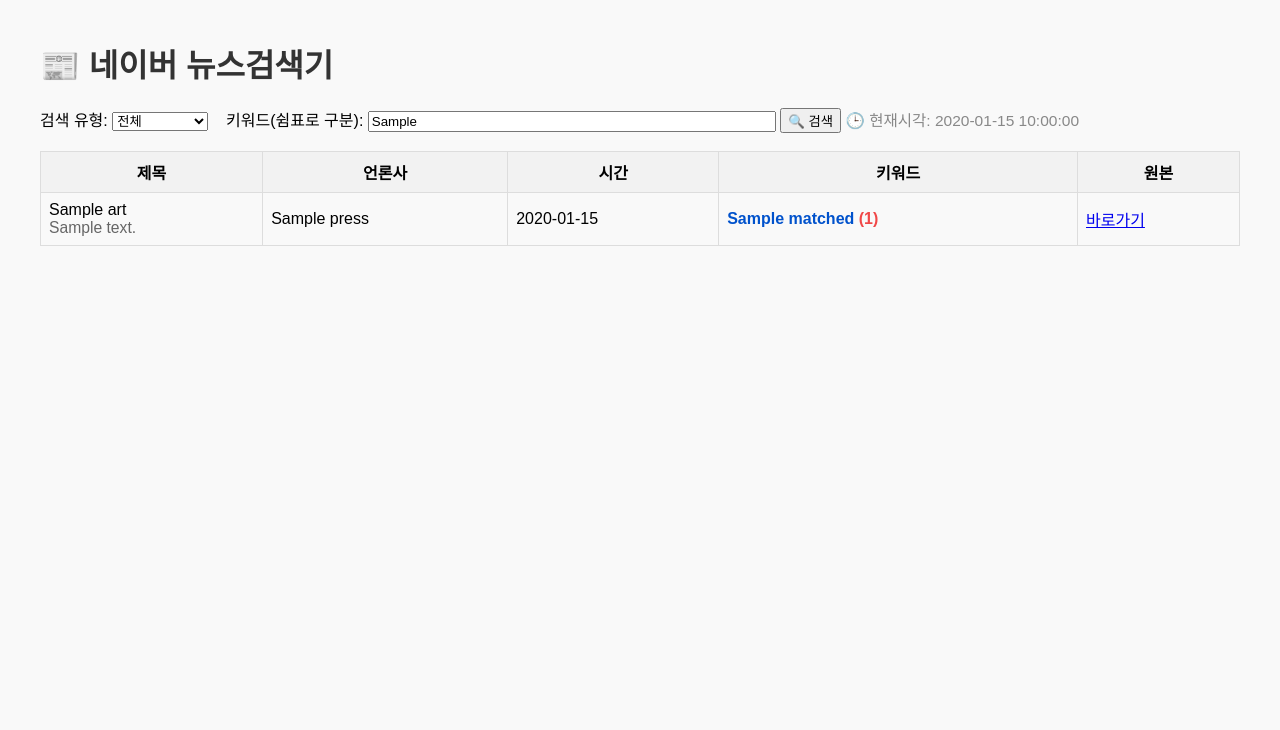
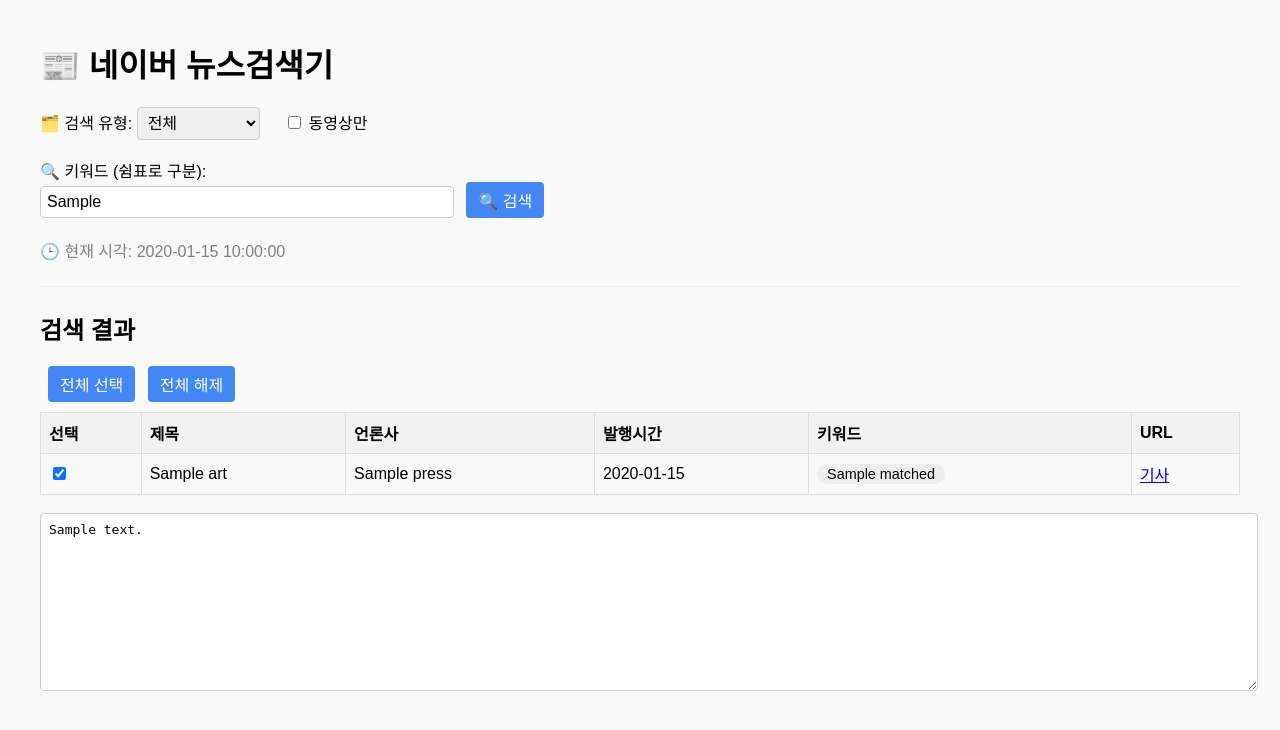
Before and after one commit to jecktya/naver-news-shortener, a FastAPI app: template templates/index.html in a window 1280 px wide. Shown: the top 730 px of the page. Run offline with FastAPI, Linux system fonts and the light colour scheme; the template is opened without the code that fills it: most values are stand-ins (such as "Sample title", 1, 10 or a date in 2020).

Commit message:
Update index.html

```diff
--- a/templates/index.html
+++ b/templates/index.html
@@ -4,74 +4,100 @@
     <meta charset="UTF-8">
     <title>📰 네이버 뉴스검색기</title>
     <style>
-        body { font-family: 'Malgun Gothic', sans-serif; background: #f9f9f9; margin: 40px; }
-        h1 { color: #333; }
-        .msg { color: #555; margin-bottom: 12px; font-size: 1.06em; }
-        .now { color: #888; font-size: 0.97em; }
-        table { width: 100%; border-collapse: collapse; margin-top: 18px; }
-        th, td { border: 1px solid #ddd; padding: 8px; font-size: 1em; }
-        th { background: #f2f2f2; }
-        .matched-key { color: #0052cc; font-weight: bold; }
-        .matched-count { color: #f04848; font-weight: bold; }
-        .press-major { color: #1a8917; font-weight: bold; }
-        .desc { color: #666; font-size: 0.98em; }
+        body { font-family:'Malgun Gothic',sans-serif; background:#f9f9f9; margin:40px; }
+        form { margin-bottom:20px; }
+        label, select, input[type=text], button { font-size:1em; }
+        select, input[type=text] { padding:6px; border:1px solid #ccc; border-radius:4px; }
+        button { padding:6px 12px; margin-left:8px; background:#4287f5; color:#fff; border:none; border-radius:4px; cursor:pointer; }
+        button:hover { opacity:0.9; }
+        table { width:100%; border-collapse:collapse; margin-top:10px; }
+        th, td { border:1px solid #ddd; padding:8px; text-align:left; }
+        th { background:#f2f2f2; }
+        textarea { width:100%; height:160px; font-size:1em; padding:8px; border:1px solid #ccc; border-radius:4px; }
+        hr { margin:24px 0; border:none; border-top:1px solid #eee; }
+        .badge { display:inline-block; background:#eee; border-radius:14px; padding:2px 10px; font-size:0.9em; margin-right:4px;}
     </style>
+    <script>
+    function selectAll(on) {
+        let checkboxes = document.querySelectorAll('input[name="selbox"]');
+        checkboxes.forEach(cb => cb.checked = on);
+        makeTextarea();
+    }
+    function makeTextarea() {
+        let rows = document.querySelectorAll('.row');
+        let arr = [];
+        rows.forEach(r => {
+            if (r.querySelector('input[name="selbox"]').checked) {
+                arr.push(r.dataset.copy);
+            }
+        });
+        document.getElementById('copyarea').value = arr.join('\n\n');
+    }
+    </script>
 </head>
 <body>
     <h1>📰 네이버 뉴스검색기</h1>
     <form method="post" action="/">
-        <label>검색 유형:</label>
+        <label>🗂️ 검색 유형:</label>
         <select name="search_mode">
             <option value="전체" {% if search_mode == '전체' %}selected{% endif %}>전체</option>
             <option value="주요언론사만" {% if search_mode == '주요언론사만' %}selected{% endif %}>주요언론사만</option>
             <option value="동영상만" {% if search_mode == '동영상만' %}selected{% endif %}>동영상만</option>
         </select>
-        &nbsp;&nbsp;
-        <label>키워드(쉼표로 구분):</label>
-        <input type="text" name="keywords" style="width:400px;" value="{{ keyword_input or '' }}" placeholder="육군, 국방, 외교, ...">
+        <label style="margin-left:20px;">
+            <input type="checkbox" name="video_only" value="on" {% if video_only %}checked{% endif %}> 동영상만
+        </label>
+        <br><br>
+        <label>🔍 키워드 (쉼표로 구분):</label><br>
+        <input type="text" name="keywords" style="width:400px;" value="{{ keyword_input or '' }}" placeholder="예) 육군, 국방, 외교...">
         <button type="submit">🔍 검색</button>
-        <span class="now">🕒 현재시각: {{ now }}</span>
     </form>
 
-    {% if msg %}
-        <div class="msg">{{ msg }}</div>
-    {% endif %}
+    <span style="color:gray;">🕒 현재 시각: {{ now }}</span>
+    {% if msg %}<hr><b>{{ msg }}</b>{% endif %}
 
     {% if final_articles %}
+    <hr>
+    <h2>검색 결과</h2>
+    <button type="button" onclick="selectAll(true)">전체 선택</button>
+    <button type="button" onclick="selectAll(false)">전체 해제</button>
     <table>
         <tr>
+            <th>선택</th>
             <th>제목</th>
             <th>언론사</th>
-                <th>시간</th>
+            <th>발행시간</th>
             <th>키워드</th>
-                <th>원본</th>
+            <th>URL</th>
         </tr>
         {% for art in final_articles %}
-            <tr>
+        <tr class="row" data-copy="{{ art.copy_text|e }}">
             <td>
-                    <div>{{ art.title }}</div>
-                    <div class="desc">{{ art.desc }}</div>
+                <input type="checkbox" name="selbox" checked onchange="makeTextarea()">
             </td>
+            <td>{{ art.title }}</td>
+            <td>{{ art.press }}</td>
+            <td>{{ art.pubdate_str }}</td>
             <td>
-                    {% if art.press in ["조선일보", "연합뉴스", "한겨레", "중앙일보", "MBN", "KBS", "SBS", "YTN", "동아일보", "세계일보", "문화일보", "뉴시스", "네이버", "다음", "국민일보", "국방일보", "이데일리", "뉴스1", "JTBC"] %}
-                        <span class="press-major">{{ art.press }}</span>
-                    {% else %}
-                        {{ art.press }}
+                {% for kw in art.matched_list %}
+                    <span class="badge">{{ kw }}</span>
+                {% endfor %}
+                {% if art.matched_count > 1 %}
+                    <span style="color:gray;">({{ art.matched_count }})</span>
                 {% endif %}
             </td>
-                <td>{{ art.pubdate_str }}</td>
-                <td>
-                    {% for k in art.matched_list %}
-                        <span class="matched-key">{{ k }}</span>{% if not loop.last %}, {% endif %}
-                    {% endfor %}
-                    <span class="matched-count">({{ art.matched_count }})</span>
-                </td>
-                <td>
-                    <a href="{{ art.url }}" target="_blank">바로가기</a>
-                </td>
+            <td><a href="{{ art.url }}" target="_blank">기사</a></td>
         </tr>
         {% endfor %}
     </table>
+    <br>
+    <textarea id="copyarea" readonly>
+{% for art in final_articles %}
+{{ art.copy_text }}
+
+{% endfor %}
+    </textarea>
     {% endif %}
+    <script>makeTextarea();</script>
 </body>
 </html>
```
Lines whose indentation alone changed are shown as unchanged.
